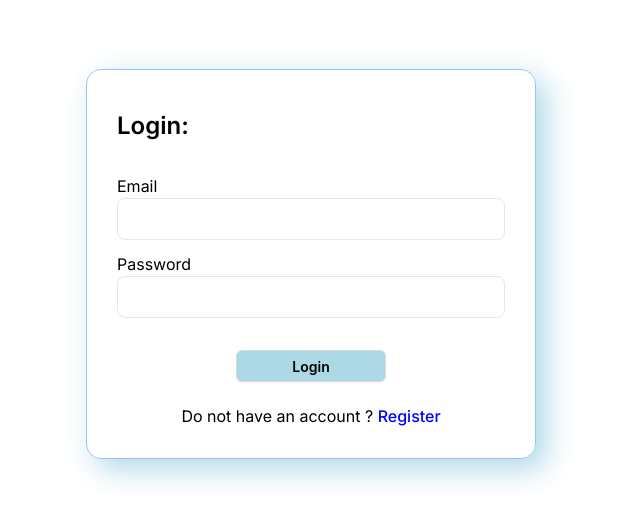
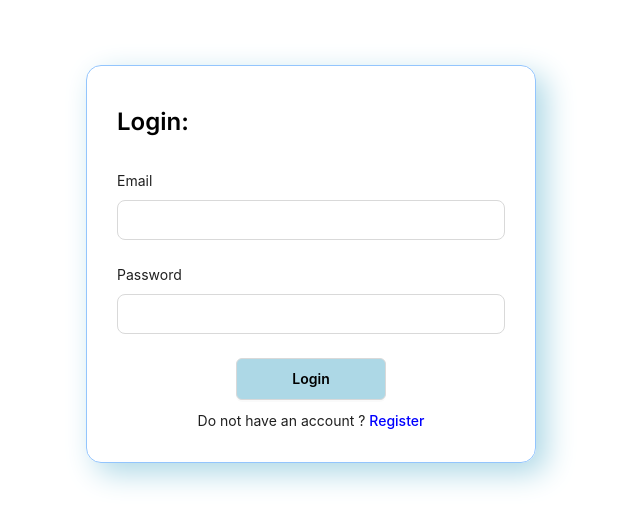
Before and after one commit to JannatunNimeNishat/blood_donation_application_client, a Next.js app: page /login in a window 1280 px wide. Shown: the part 136-662 px from the top of the page, without its empty margins (329-969 px from the left). Built offline with nearby package versions, Linux system fonts and the light colour scheme.

Commit message:
BloodInput added

```diff
--- a/src/app/login/page.tsx
+++ b/src/app/login/page.tsx
@@ -1,11 +1,21 @@
+"use client";
+import BloodForm from "@/components/form/BloodForm";
+import BloodInput from "@/components/form/BloodInput";
 import { Button } from "antd";
 import Link from "next/link";
+import { FieldValues, SubmitHandler } from "react-hook-form";
 
+const defaultValues = {
+  email: "",
+  password: "",
+};
 
 const LoginPage = () => {
+  const loginHandler: SubmitHandler<FieldValues> = (values) => {
+    console.log(values);
+  };
   return (
     <div className="min-h-screen flex items-center justify-center">
-
       <div
         className="border border-blue-300 w-[450px]  "
         style={{
@@ -15,19 +25,34 @@ const LoginPage = () => {
           boxShadow: "10px 10px 30px lightblue",
         }}
       >
-          <h2 className="font-semibold text-2xl" style={{ marginTop: "10px", marginBottom: "10px" }}>Login:</h2>
-          <form className="flex flex-col gap-3 mt-8  justify-center">
+        <h2
+          className="font-semibold text-2xl"
+          style={{ marginTop: "10px", marginBottom: "10px" }}
+        >
+          Login:
+        </h2>
+        <BloodForm
+          onSubmit={loginHandler}
+          defaultValues={defaultValues}
+          className="flex flex-col  mt-8  justify-center"
+        >
           <div className="flex flex-col">
-            <label htmlFor="email ">Email</label>
-            <input className="border py-2 rounded-lg " name="email" type="email" id="email" />
+            <BloodInput
+             name="email"
+             type="email"
+             label="Email"
+            />
           </div>
           <div className="flex flex-col">
-            <label htmlFor="email ">Password</label>
-            <input className="border py-2 rounded-lg " name="password" type="password" id="password" />
+          <BloodInput
+             name="password"
+             type="password"
+             label="Password"
+            />
           </div>
           <div className="" style={{ margin: "0 auto", width: "150px" }}>
             <Button
-              className="mt-5 py-2 flex items-center justify-center"
+              className="mt-0 py-5  flex items-center justify-center"
               style={{
                 width: "150px",
                 backgroundColor: "lightblue",
@@ -39,9 +64,7 @@ const LoginPage = () => {
               Login
             </Button>
           </div>
-            <p
-              style={{ textAlign: "center", width: "full", marginTop: "10px" }}
-            >
+          <p style={{ textAlign: "center", width: "full", marginTop: "10px" }}>
             Do not have an account ?{" "}
             <Link
               className="text-black"
@@ -51,9 +74,8 @@ const LoginPage = () => {
               Register
             </Link>
           </p>
-          </form>
+        </BloodForm>
       </div>
-
     </div>
   );
 };
--- a/src/components/form/BloodForm.tsx
+++ b/src/components/form/BloodForm.tsx
@@ -1,3 +1,4 @@
+
 import { Form } from "antd";
 import { ReactNode } from "react";
 import {
@@ -10,6 +11,7 @@ import {
 type TFormProps = {
   onSubmit: SubmitHandler<any>;
   children: ReactNode;
+  className?: string;
 } & TFormConfig;
 
 type TFormConfig = {
@@ -22,6 +24,7 @@ const BloodForm = ({
   children,
   defaultValues,
   resolver,
+  className,
 }: TFormProps) => {
   const formConfig: TFormConfig = {};
   if (defaultValues) {
@@ -39,7 +42,11 @@ const BloodForm = ({
   };
   return (
     <FormProvider {...methods}>
-      <Form layout="vertical" onFinish={methods.handleSubmit(submit)}>
+      <Form
+        layout="vertical"
+        className={className}
+        onFinish={methods.handleSubmit(submit)}
+      >
         {children}
       </Form>
     </FormProvider>
--- /dev/null
+++ b/src/components/form/BloodInput.tsx
@@ -0,0 +1,32 @@
+import { Form, Input } from "antd";
+import { Controller } from "react-hook-form";
+
+type TInputProps = {
+  type: string;
+  name: string;
+  label?: string;
+  disabled?: boolean;
+};
+
+const BloodInput = ({ type, name, label, disabled }: TInputProps) => {
+  return (
+    <div>
+      <Controller
+        name={name}
+        render={({ field }) => (
+          <Form.Item label={label}>
+            <Input
+              {...field}
+              disabled={disabled}
+              type={type}
+              id={name}
+              size="large"
+            />
+          </Form.Item>
+        )}
+      />
+    </div>
+  );
+};
+
+export default BloodInput;
```
Lines whose indentation alone changed are shown as unchanged.
